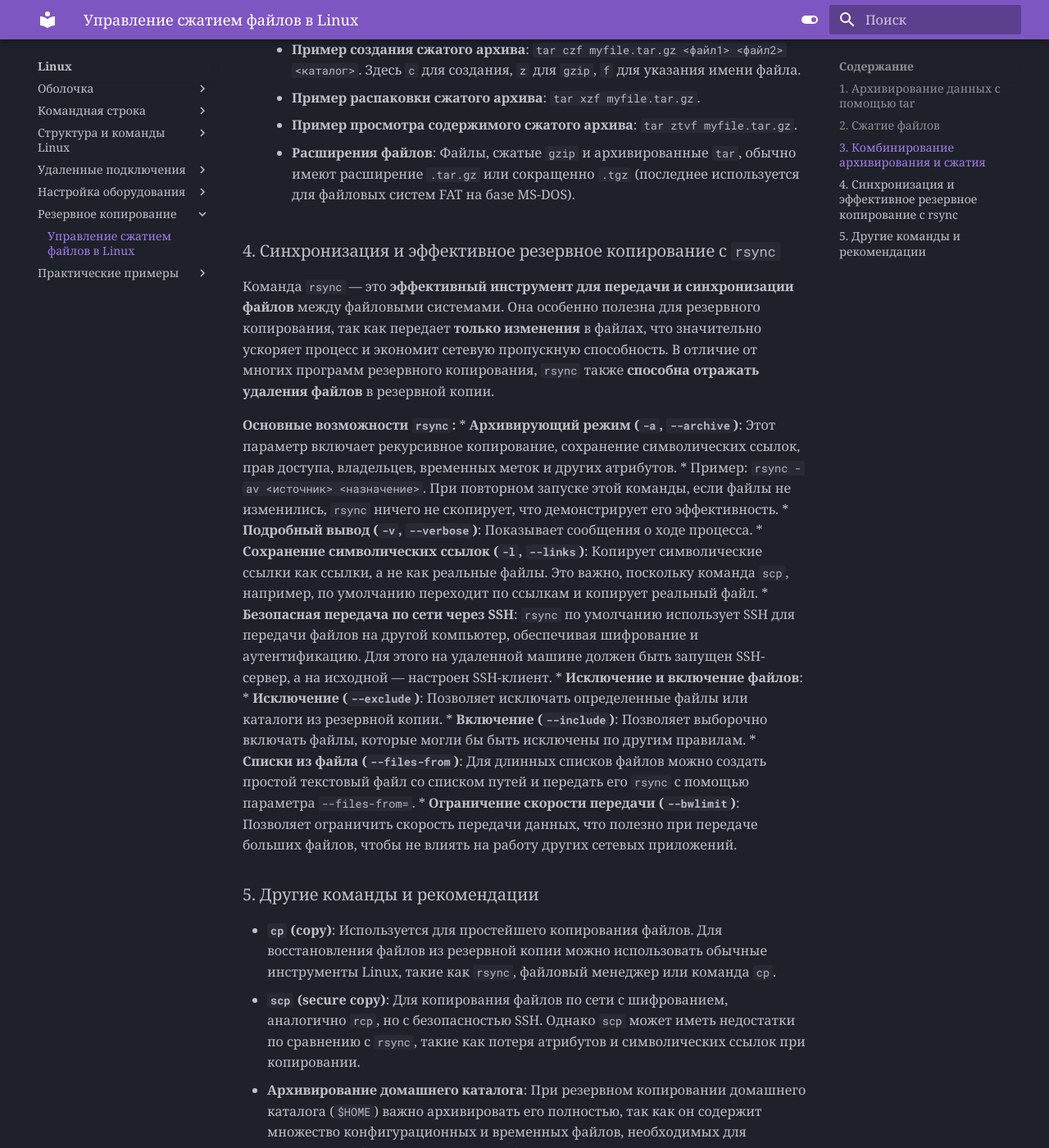
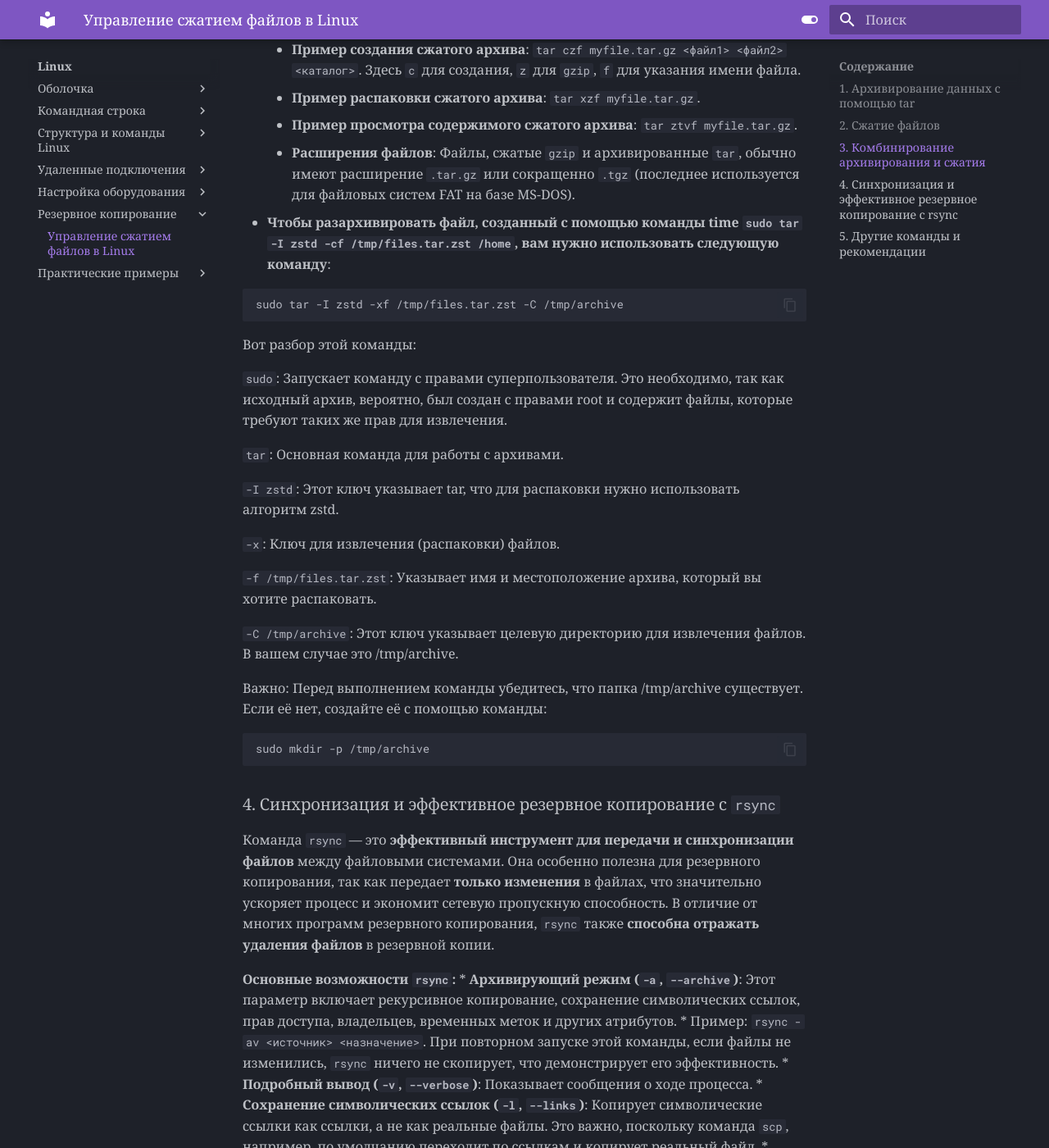
Before and after one commit to Iamseniordevops/DevOpsDocs, an MkDocs documentation site: the page built from docs/Linux/compression.md, in a window 1280 px wide and 1400 px high, scrolled down 2431 px. Shown: the whole window at 82% size. Built offline with MkDocs 1.6.1 and Material for MkDocs 9.7.7, drawn with Linux system fonts in a browser that asks for light colours; some of the changed text lies outside the part shown.

Commit message:
Add info about Linux backup

````diff
--- a/docs/Linux/compression.md
+++ b/docs/Linux/compression.md
@@ -36,11 +36,11 @@
     *   Хотя он широко используется в Windows для сжатия и архивирования, в мире Unix и Linux `zip` **не рассматривается как стандартная программа** для архивирования.
 *   **`zstd`**:
     *   это более современный способ сжатия. Он работает достаточно быстро, при этом показывает хорошее сжатие.  На текущий момент чтобы его использовать в Centos9 эту программу пришлось установить отдельно
-    ```
+    ```bash
     sudo dnf install zstd
     ```
      и использовать для сжатия следующую команду:
-    ```
+    ```bash
     time sudo tar -I zstd -cf /tmp/files.tar.zst /etc /home
     ```
     В современных дистрибутивах необходимо проверить наличие встроенных параметров для tar
@@ -55,6 +55,30 @@
     *   **Пример распаковки сжатого архива**: `tar xzf myfile.tar.gz`.
     *   **Пример просмотра содержимого сжатого архива**: `tar ztvf myfile.tar.gz`.
     *   **Расширения файлов**: Файлы, сжатые `gzip` и архивированные `tar`, обычно имеют расширение `.tar.gz` или сокращенно `.tgz` (последнее используется для файловых систем FAT на базе MS-DOS).
+*   **Чтобы разархивировать файл, созданный с помощью команды time `sudo tar -I zstd -cf /tmp/files.tar.zst /home`, вам нужно использовать следующую команду**:
+
+```Bash
+sudo tar -I zstd -xf /tmp/files.tar.zst -C /tmp/archive
+```
+Вот разбор этой команды:
+
+`sudo`: Запускает команду с правами суперпользователя. Это необходимо, так как исходный архив, вероятно, был создан с правами root и содержит файлы, которые требуют таких же прав для извлечения.
+
+`tar`: Основная команда для работы с архивами.
+
+`-I zstd`: Этот ключ указывает tar, что для распаковки нужно использовать алгоритм zstd.
+
+`-x`: Ключ для извлечения (распаковки) файлов.
+
+`-f /tmp/files.tar.zst`: Указывает имя и местоположение архива, который вы хотите распаковать.
+
+`-C /tmp/archive`: Этот ключ указывает целевую директорию для извлечения файлов. В вашем случае это /tmp/archive.
+
+Важно: Перед выполнением команды убедитесь, что папка /tmp/archive существует. Если её нет, создайте её с помощью команды:
+
+```Bash
+sudo mkdir -p /tmp/archive
+```
 
 ### 4. Синхронизация и эффективное резервное копирование с `rsync`
 
````
